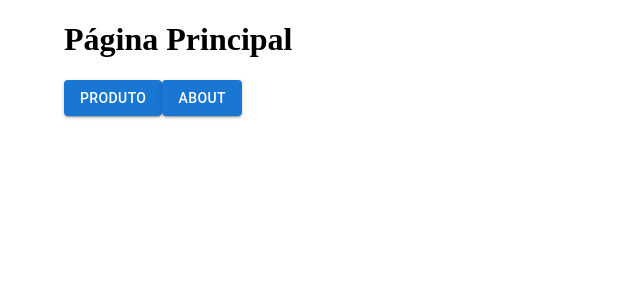
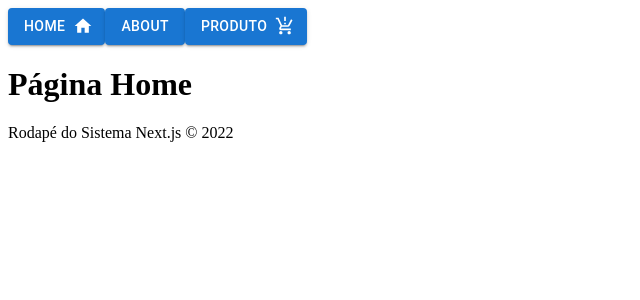
Before and after one commit to EliseuBueno/projeto_next, a Next.js app: page / in a window 1280 px wide. Shown: the top 300 px of the page, without its empty margins (0-640 px from the left). Built offline with nearby package versions, Linux system fonts and the light colour scheme.

Commit message:
Feat: Criação de primeiro padrão para estilização de cabeçalho e rodapé

```diff
--- /dev/null
+++ b/components/Footer.js
@@ -0,0 +1,3 @@
+export default function Footer() {
+    return <p>Rodapé do Sistema Next.js &copy; 2022</p>
+}
--- /dev/null
+++ b/components/MainContainer.js
@@ -0,0 +1,12 @@
+import Navbar from './Navbar'
+import Footer from './Footer'
+
+export default function MainContainer({ children }) {
+    return (
+        <>
+            <Navbar />
+            <div>{children}</div>
+            <Footer />
+        </>
+    )
+}
--- /dev/null
+++ b/components/Navbar.js
@@ -0,0 +1,20 @@
+import * as React from 'react';
+import Button from '@mui/material/Button';
+import { Typography } from '@mui/material';
+import Box from '@mui/material/Box';
+import ProductionQuantityLimitsIcon from '@mui/icons-material/ProductionQuantityLimits';
+import HomeIcon from '@mui/icons-material/Home';
+
+export default function Navbar() {
+    return (
+        <React.Fragment>
+            <Box sx={{ display: 'flex', alignItems: 'center', textAlign: 'center' }}>
+                <Button href="/" variant="contained" endIcon={<HomeIcon />}>Home</Button>
+                <Button href="/about" variant="contained">About</Button>
+                <Button href="/products" variant="contained" endIcon={<ProductionQuantityLimitsIcon />}>
+                    Produto
+                </Button>
+            </Box>
+        </React.Fragment>
+    )
+}
--- /dev/null
+++ b/pages/_app.js
@@ -0,0 +1,10 @@
+import MainContainer from '../components/MainContainer'
+
+function MyApp({ Component, pageProps }) {
+    return (
+        <MainContainer>
+            <Component {...pageProps} />
+        </MainContainer>
+    )
+}
+export default MyApp
--- a/pages/index.js
+++ b/pages/index.js
@@ -1,13 +1,16 @@
-import Link from "next/link";
-import Button from '@mui/material/Button';
 import Container from '@mui/material/Container';
+import { AppBar } from "@mui/material";
+import { grey } from "@mui/material/colors";
 
 export default function Home() {
     return (
-        <Container>
-            <h1>Página Principal</h1>
-            <Button href="/products" variant="contained">Produto</Button>
-            <Button href="/about" variant="contained">About</Button>
-        </Container>
+        <>
+            <AppBar position="static" sx={{ color: grey[900] }}>
+                <Container>
+                </Container>
+            </AppBar>
+            <h1>Página Home</h1>
+        </>
     )
+
 }
```
Also changed, not shown: pages/about.js (+9 -10 lines), pages/products/index.js (+8 -5 lines), pages/products/pants/bluepant.js (+13 -1 lines), pages/products/pants/redpant.js (+13 -1 lines), pages/products/shirt.js (+7 -1 lines).
